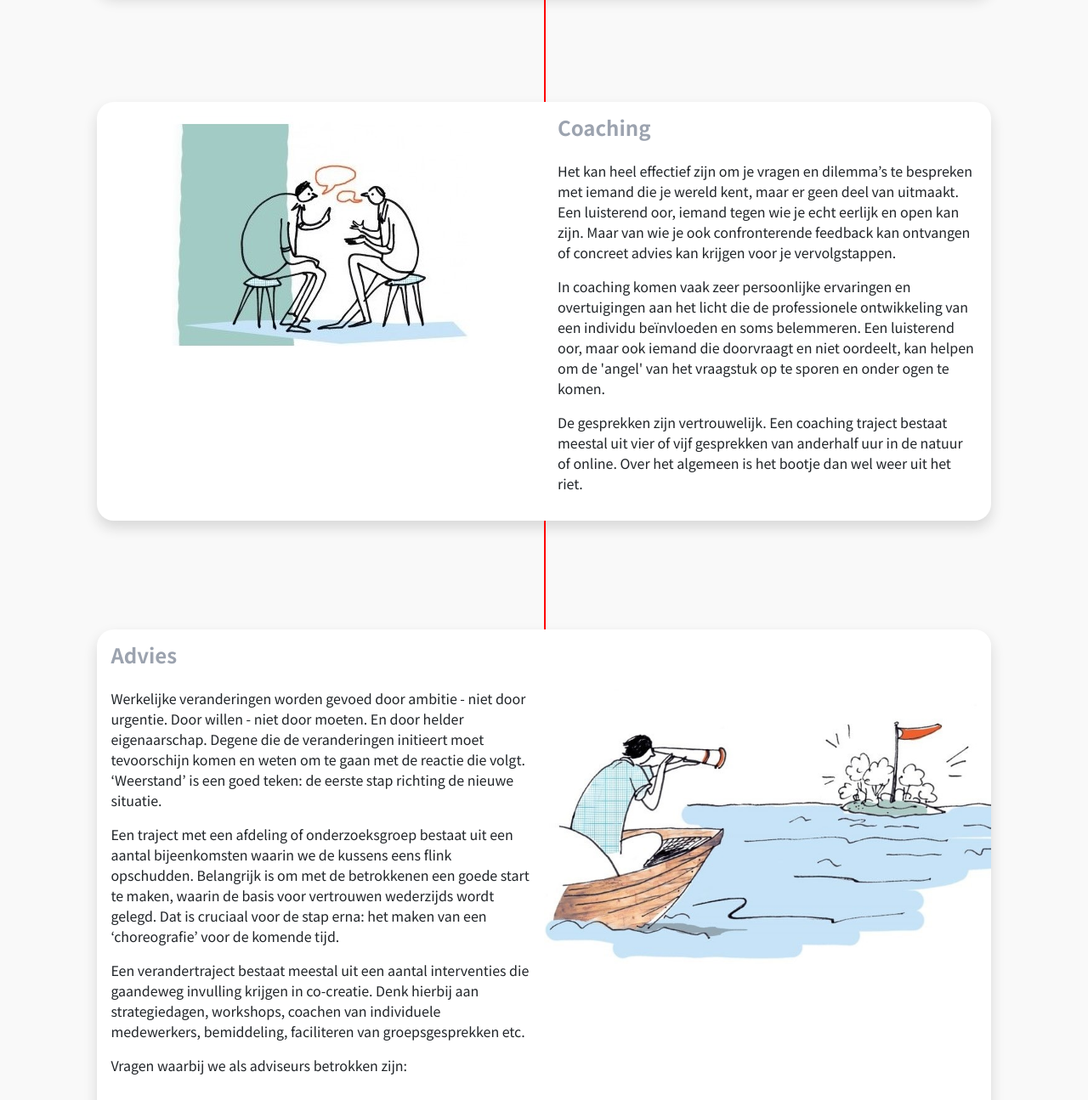
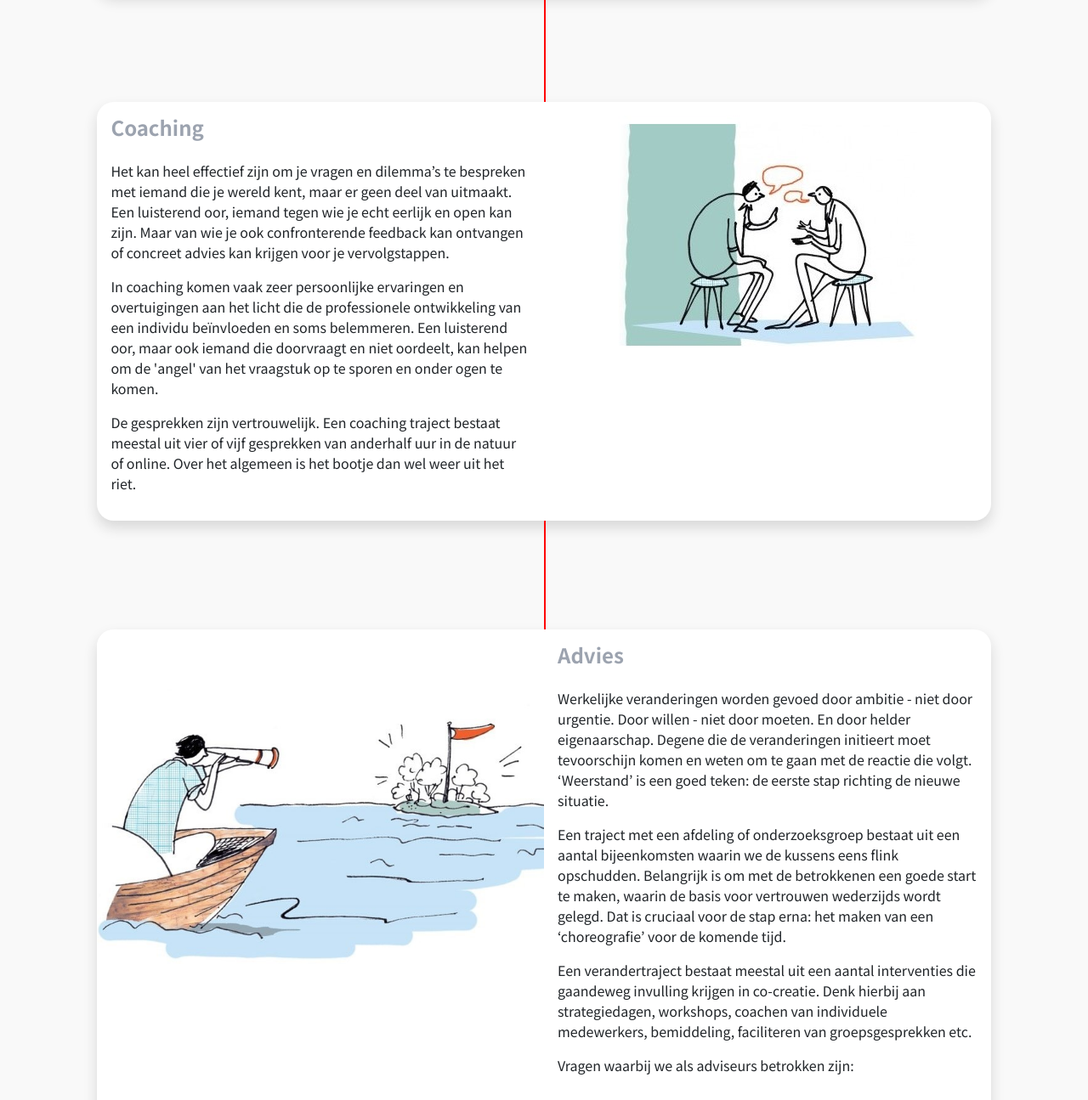
Before and after one commit to MaxBoog/takacs-verheijden, a plain HTML site: page leiderschap-in-de-academie.html in a window 1280 px wide. Shown: the part 2660-3955 px from the top of the page at 85% size. Drawn offline with nearby package versions, Linux system fonts and the light colour scheme; a web font is replaced by a local one.

Commit message:
small fixes

```diff
--- a/assets/js/customNav.js
+++ b/assets/js/customNav.js
@@ -6,10 +6,13 @@ class CustomNav extends HTMLElement {
         <nav class="navbar navbar-custom navbar-light fixed-top shadow" id="navbar">
             <div class="container">
                 <!-- <a class="navbar-brand" href="/"><img class="img-logo" width="45"  src="/assets/images/paper-boat.svg" alt="Takacs & Verheijden"/></a> -->
+
                 <a class="navbar-brand" href="/">Takacs <span class="text-color-secondary"> &amp;</span> Verheijden</a>
+
                 <button class="navbar-toggler" type="button" data-bs-toggle="collapse" data-bs-target="#navbarSupportedContent" aria-controls="navbarSupportedContent" aria-expanded="false" aria-label="Toggle navigation">
                     <span class="navbar-toggler-icon"></span>
                 </button>
+
                 <div class="collapse navbar-collapse " id="navbarSupportedContent">
                     <ul class="navbar-nav ms-auto mb-2 mb-lg-0">
                         <li class="nav-item">
@@ -32,7 +35,6 @@ class CustomNav extends HTMLElement {
                         <li class="nav-item">
                             <a class="nav-link" href="/contact.html">Contact</a>
                         </li>
-
                     </ul>
                 </div>
             </div>
@@ -42,4 +44,4 @@ class CustomNav extends HTMLElement {
   }
 }
 
-window.customElements.define('custom-nav', CustomNav);
+window.customElements.define("custom-nav", CustomNav);
--- a/leiderschap-in-de-academie.html
+++ b/leiderschap-in-de-academie.html
@@ -106,7 +106,7 @@
                         <div id="intervisie"></div>
                         <div class="card card-3">
                             <div class="row g-0">
-                                <div class="col-xl-6 order-first order-xl-last">
+                                <div class="col-xl-6">
                                     <img src="/assets/images/bootje.jpg" alt="Intervisie" class="img-fluid">
                                 </div>
                                 <div class="col-xl-6">
@@ -137,7 +137,7 @@
                         <div id="coaching"></div>
                         <div class="card card-3">
                             <div class="row g-0">
-                                <div class="col-xl-6 text-center">
+                                <div class="col-xl-6 text-center  order-first order-xl-last">
                                     <img src="/assets/images/conversatie.jpg" alt="Coaching" class="img-fluid">
                                 </div>
                                 <div class="col-xl-6">
@@ -165,7 +165,7 @@
                         <div id="advies"></div>
                         <div class="card card-3">
                             <div class="row g-0">
-                                <div class="col-xl-6 order-first order-xl-last">
+                                <div class="col-xl-6">
                                     <img src="/assets/images/eiland.jpg" alt="Advies" class="img-fluid d-flex mx-auto">
                                 </div>
                                 <div class="col-xl-6">
@@ -217,8 +217,8 @@
 
         <script defer src="https://use.fontawesome.com/releases/v5.15.3/js/all.js" integrity="sha384-haqrlim99xjfMxRP6EWtafs0sB1WKcMdynwZleuUSwJR0mDeRYbhtY+KPMr+JL6f" crossorigin="anonymous"></script>
         <script src="https://cdn.jsdelivr.net/npm/bootstrap@5.0.0-beta3/dist/js/bootstrap.bundle.min.js" integrity="sha384-JEW9xMcG8R+pH31jmWH6WWP0WintQrMb4s7ZOdauHnUtxwoG2vI5DkLtS3qm9Ekf" crossorigin="anonymous"></script>
+        <script src="assets/js/customNav.js"></script>
         <script src="assets/js/scripts-dist.js"></script>
-        <script src="assets/js/customNav.js"></script>
         <script src="assets/js/customFooter.js"></script>
     </body>
 </html>
```
Lines whose indentation alone changed are shown as unchanged.
